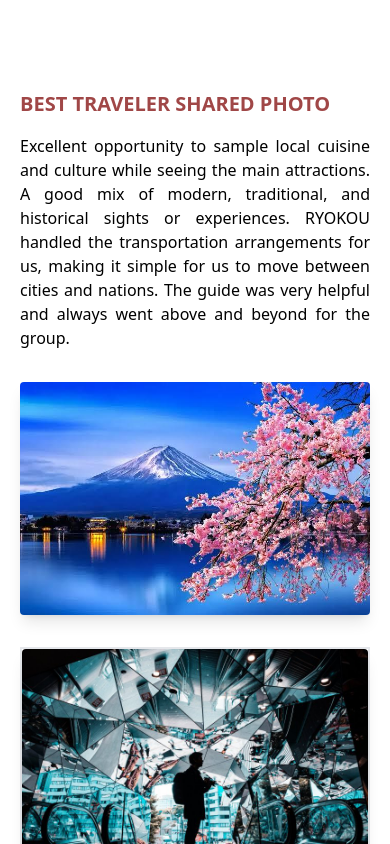
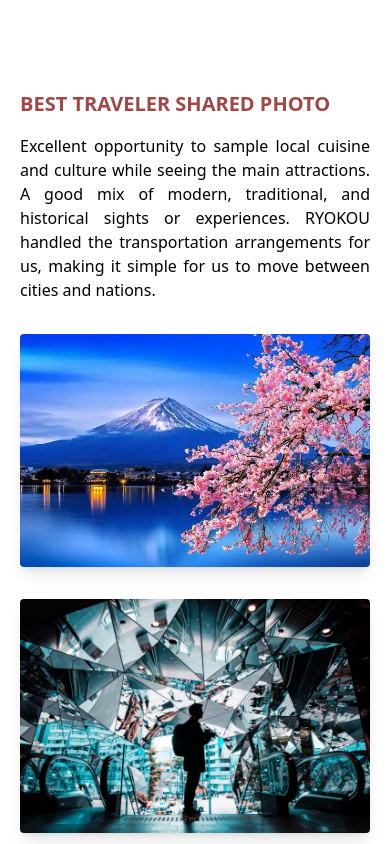
Before and after one commit to ramohin1236/tour-guide, a React (Vite) app: page / in a window 390 px wide. Shown: the part 7140-7984 px from the top of the page. Built offline with nearby package versions, Linux system fonts and the light colour scheme.

Commit message:
edit traveller

```diff
--- a/src/Components/Home/PopularSpots/PopularSpots.jsx
+++ b/src/Components/Home/PopularSpots/PopularSpots.jsx
@@ -1,13 +1,12 @@
+/* eslint-disable react/no-unescaped-entities */
 import { useState } from "react";
 import PopularTab from "./PopularTab";
 import PopularPlace from "./PopularPlace";
 import Doc from "../../Doc/Doc";
 
-
-/* eslint-disable react/no-unescaped-entities */
 const PopularSpots = () => {
     const [activeTab, setActiveTab] = useState('tokyo');
-    const { tokoyoTower, meijiJinguGaien, fuziMountain, omotesando, jinguShrine, sensojiTemple } = Doc()
+    const {tokoyoTower, fuziMountain, omotesando, jinguShrine} = Doc()
 
     const tokyoSpots = [
         {
--- a/src/Components/Home/Traveller/Traveller.jsx
+++ b/src/Components/Home/Traveller/Traveller.jsx
@@ -1,7 +1,7 @@
 import Doc from "../../Doc/Doc"
 
 const Traveller = () => {
-    const {naraPark,tokoyoSky,tokoyoTower, meijiJinguGaien, fuziMountain, omotesando, jinguShrine, sensojiTemple }=Doc()
+    const {naraPark, fuziMountain, omotesando}=Doc()
   return (
     <div className="mx-auto px-[20px] md:px-[100px] mb-10">
       <div className="grid grid-cols-1 lg:grid-cols-3 gap-8">
@@ -9,20 +9,20 @@ const Traveller = () => {
           <h2 className="text-xl md:text-5xl font-semibold text-[#A04747]">BEST TRAVELER SHARED PHOTO</h2>
           <p className="mt-4 text-justify">
             Excellent opportunity to sample local cuisine and culture while seeing the main attractions.
-            A good mix of modern, traditional, and historical sights or experiences. RYOKOU handled the transportation arrangements for us, making it simple for us to move between cities and nations. The guide was very helpful and always went above and beyond for the group.
+            A good mix of modern, traditional, and historical sights or experiences. RYOKOU handled the transportation arrangements for us, making it simple for us to move between cities and nations.
           </p>
         </div>
         <div className="col-span-1 lg:col-span-1" data-aos="fade-up" data-aos-duration="3000">
           <img src={fuziMountain} alt="Travelers in Kyoto" className="rounded shadow-lg" />
         </div>
-        <div className="col-span-1 lg:col-span-1 border-2" data-aos="fade-left" data-aos-duration="3000">
+        <div className="col-span-1 lg:col-span-1" data-aos="fade-left" data-aos-duration="3000">
           <img src={omotesando} alt="Travelers in Tokyo" className="rounded shadow-lg w-full object-cover" />
         </div>
         <div className="col-span-1 lg:col-span-1" data-aos="fade-right" data-aos-duration="3000">
           <img src={naraPark} alt="Travelers in Osaka" className="rounded shadow-lg" />
         </div>
         <div className="col-span-1 lg:col-span-2" data-aos="fade-left" data-aos-duration="3000">
-        <iframe  width="100%"  height="315" src="https://www.youtube.com/embed/G5RpJwCJDqc?si=8N1bkCwBnpY5ITEi" title="YouTube video player"  allow="accelerometer; autoplay; clipboard-write; encrypted-media; gyroscope; picture-in-picture; web-share"  allowfullscreen></iframe>
+        <iframe  width="100%"  height="315" src="https://www.youtube.com/embed/G5RpJwCJDqc?si=8N1bkCwBnpY5ITEi" title="YouTube video player"  allow="accelerometer; autoplay; clipboard-write; encrypted-media; gyroscope; picture-in-picture; web-share"  allowFullScreen></iframe>
 
         </div>
       </div>
```
